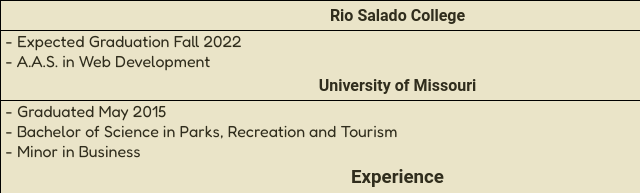
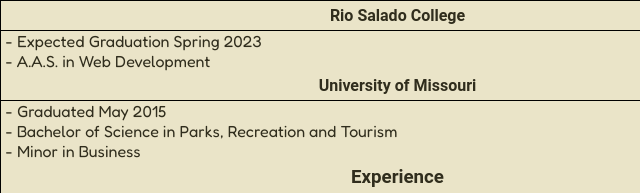
Before and after one commit to zackjohnson6/zackjohnson6.github.io, a plain HTML site: page index.html in a window 1280 px wide. Shown: the top 193 px of the page, 0-640 px from the left. Drawn offline with Linux system fonts and the light colour scheme.

Commit message:
Add files via upload

```diff
--- a/index.html
+++ b/index.html
@@ -69,7 +69,7 @@
     <h3>Education</h3>
     <h4>Rio Salado College</h4>
     <ul>
-        <li>- Expected Graduation Fall 2022</li>
+        <li>- Expected Graduation Spring 2023</li>
         <li>- A.A.S. in Web Development</li>
     </ul>
 
```
